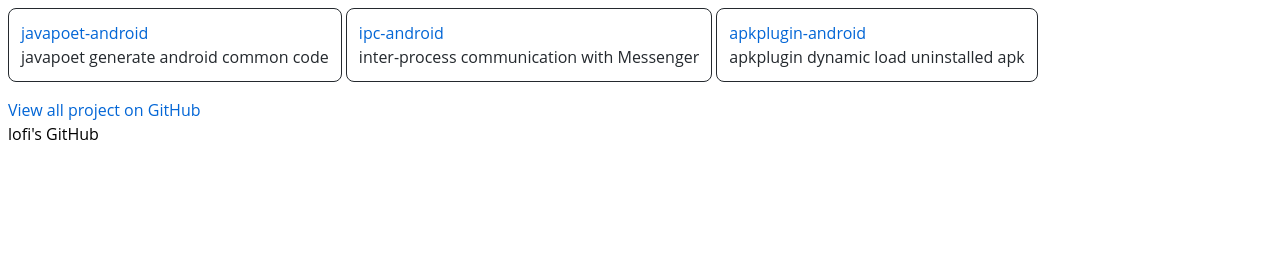
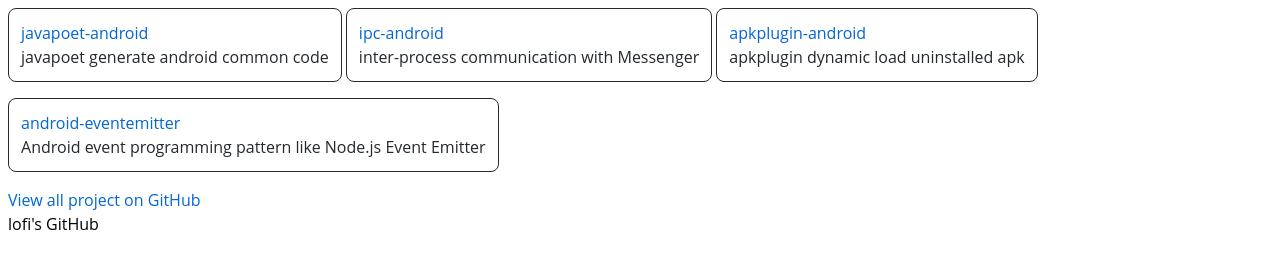
Before and after one commit to lofiwang/lofiwang.github.io, a plain HTML site: page index.html in a window 1280 px wide. Drawn offline with nearby package versions, Linux system fonts and the light colour scheme.

Commit message:
Update index.html

```diff
--- a/index.html
+++ b/index.html
@@ -90,7 +90,10 @@
         <a href="https://github.com/lofiwang/apkplugin-android" class="projecttitle">apkplugin-android</a>
         <br>apkplugin dynamic load uninstalled apk</br>
     </div>
-
+    <div class="projectdiv">
+        <a href="https://github.com/lofiwang/android-eventemitter" class="projecttitle">android-eventemitter</a>
+        <br>Android  event programming pattern like Node.js Event Emitter</br>
+    </div>
     <footer class="footer">
         <a href="https://github.com/lofiwang" class="projecttitle">View all project on GitHub</a>
         <br>lofi's GitHub</br>
```
